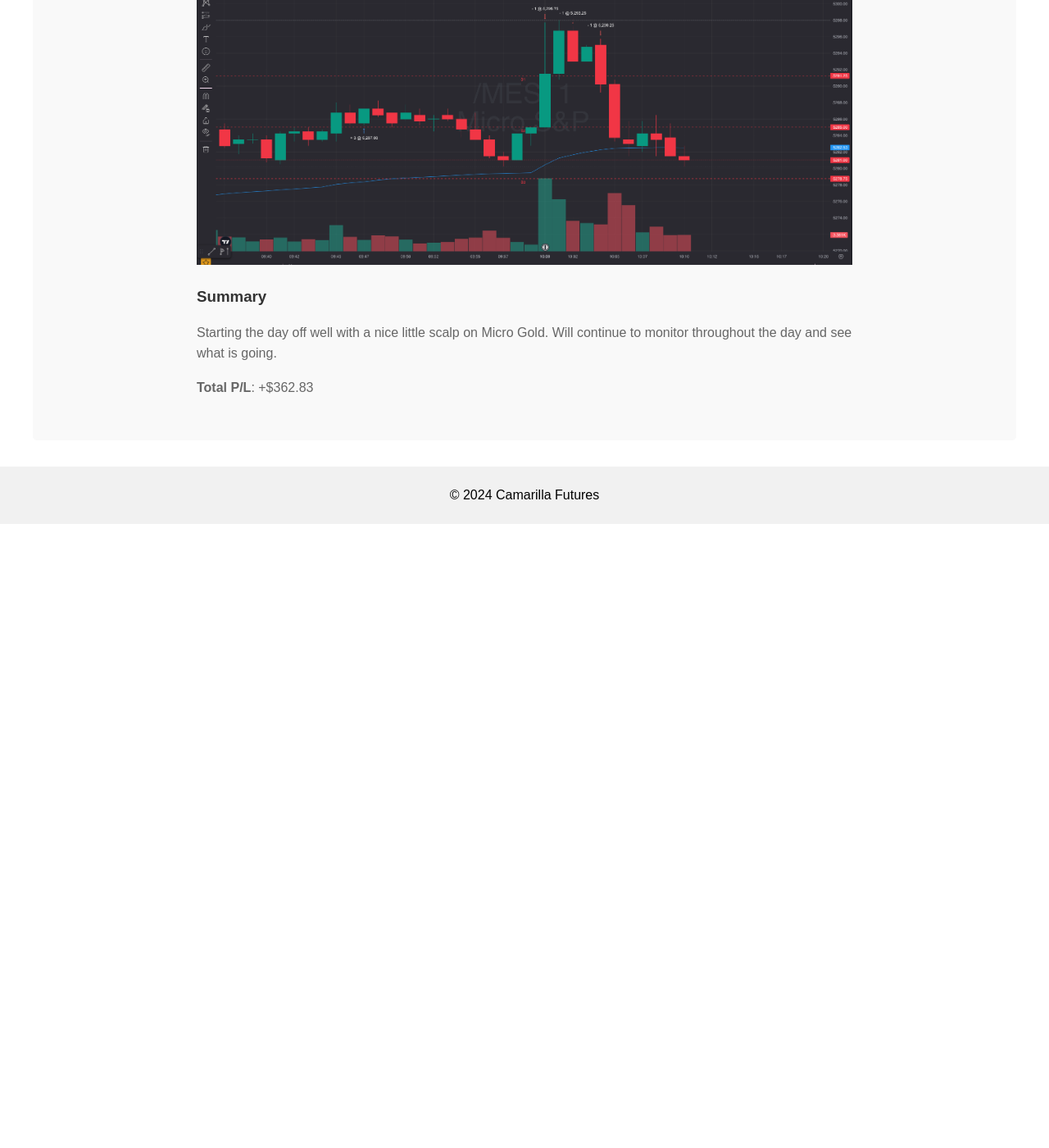
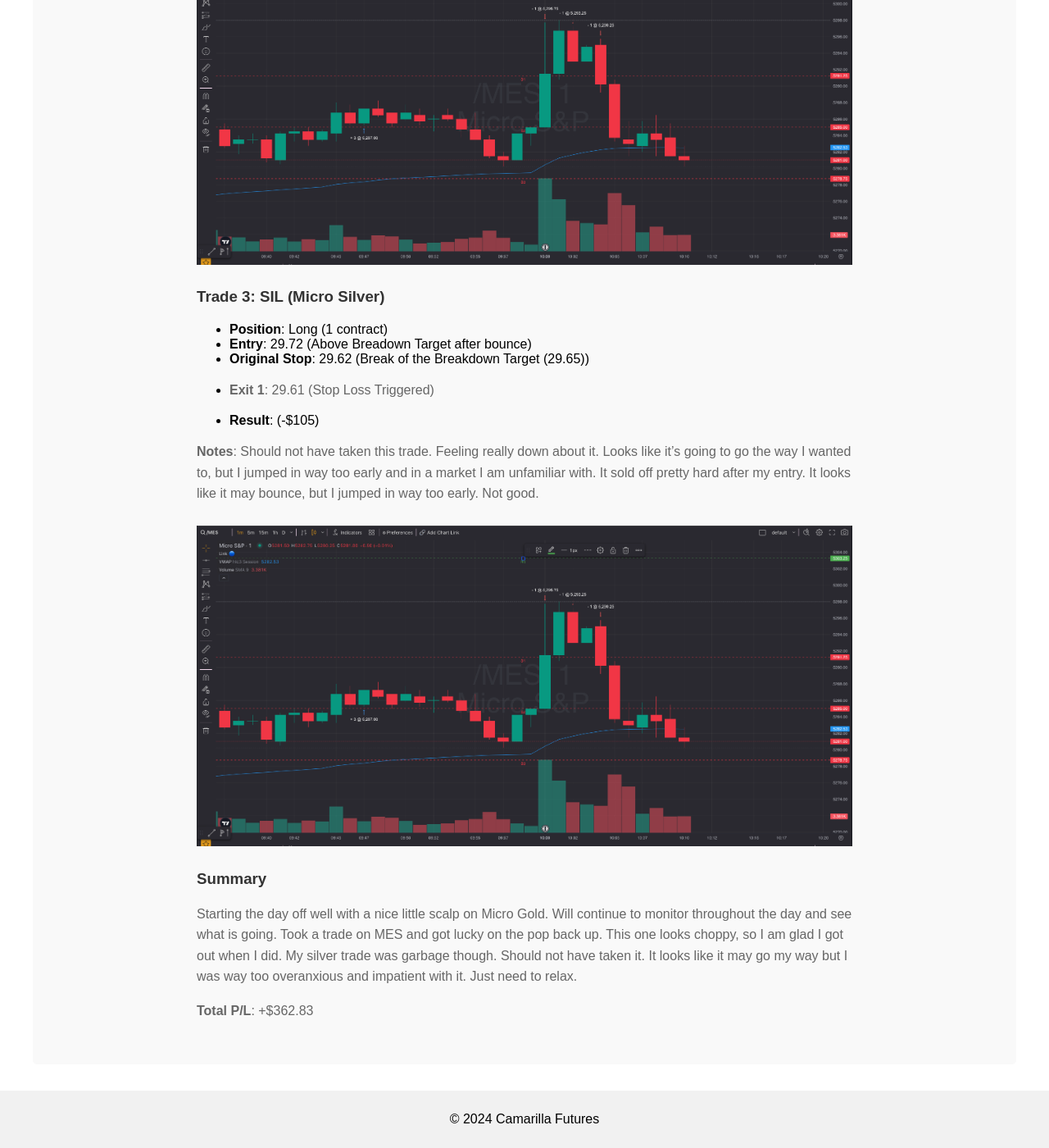
Before and after one commit to zackrylangford/daytrading-unplugged, a Jekyll site: the page built from _posts/2024-06-04-trading-recap.md, in a window 1280 px wide and 1400 px high, scrolled down 1561 px. Shown: the whole window at 82% size. Built offline with Jekyll 4.4.1, drawn with Linux system fonts in a browser that asks for light colours; before the commit the page ends 2200 px from its top, so only the background shows below that; some of the changed text lies outside the part shown.

Commit message:
update with trade 3

```diff
--- a/_posts/2024-06-04-trading-recap.md
+++ b/_posts/2024-06-04-trading-recap.md
@@ -45,9 +45,21 @@ categories: trade-recap
 
 ![Screenshot 1]({{ "/assets/images/trading-recaps/2024-06-04trade2.png" | relative_url }}){: .img-responsive}
 
+### Trade 3: SIL (Micro Silver)
+- **Position**: Long (1 contract)
+- **Entry**: 29.72 (Above Breadown Target after bounce)
+- **Original Stop**: 29.62 (Break of the Breakdown Target (29.65))
+- **Exit 1**: 29.61 (Stop Loss Triggered)
+
+- **Result**: (-$105)
+
+**Notes**: Should not have taken this trade. Feeling really down about it. Looks like it's going to go the way I wanted to, but I jumped in way too early and in a market I am unfamiliar with. It sold off pretty hard after my entry. It looks like it may bounce, but I jumped in way too early. Not good.
+
+
+![Screenshot 1]({{ "/assets/images/trading-recaps/2024-06-04trade2.png" | relative_url }}){: .img-responsive}
 
 
 ### Summary
-Starting the day off well with a nice little scalp on Micro Gold. Will continue to monitor throughout the day and see what is going.
+Starting the day off well with a nice little scalp on Micro Gold. Will continue to monitor throughout the day and see what is going. Took a trade on MES and got lucky on the pop back up. This one looks choppy, so I am glad I got out when I did. My silver trade was garbage though. Should not have taken it. It looks like it may go my way but I was way too overanxious and impatient with it. Just need to relax.
 
 **Total P/L**: +$362.83
```
Also changed, not shown: other parts of _posts/2024-06-04-trading-recap.md (+1 -1 lines).
